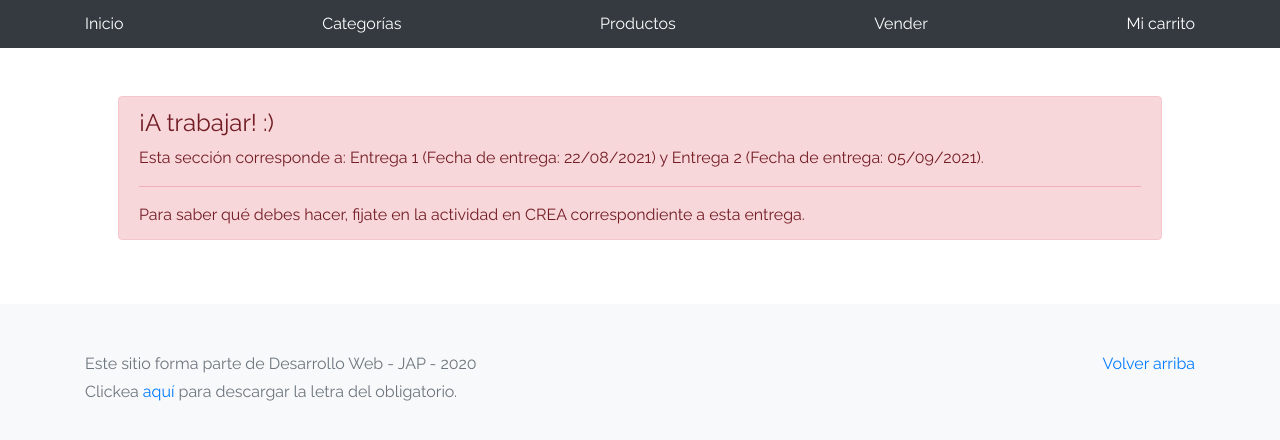
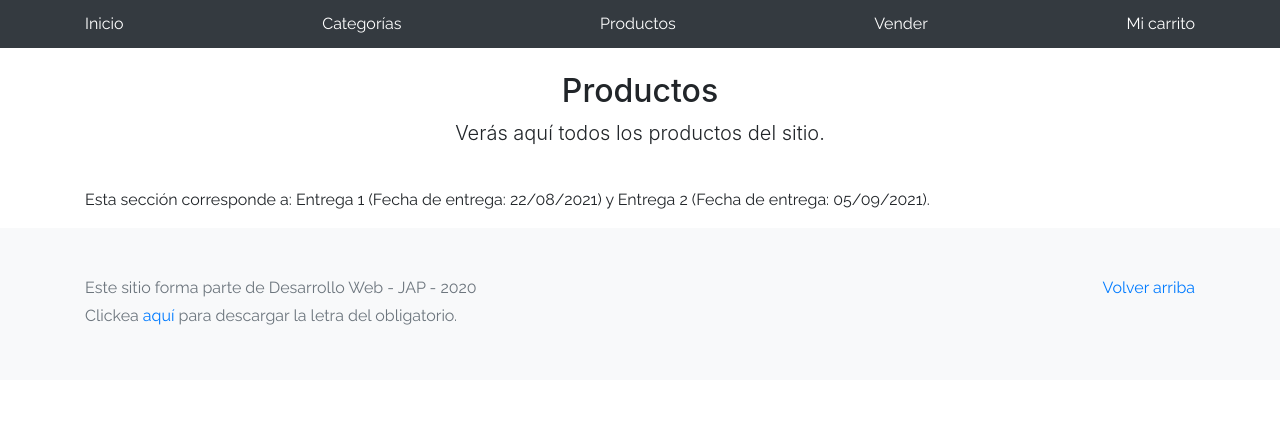
Before and after one commit to alexis2341/e-mercado, a plain HTML site: page products.html in a window 1280 px wide. Drawn offline with Linux system fonts and the light colour scheme; no server answers.

Commit message:
Listado de productos
Mejora en el estilo

```diff
--- a/products.html
+++ b/products.html
@@ -23,14 +23,15 @@
         <a class="py-2 d-none d-md-inline-block" href="cart.html">Mi carrito</a>
       </div>
     </nav>
-    <div class="container p-5">
-      <div class="alert alert-danger" role="alert" style="position: relative; width:auto; top: 0;">
-        <h4 class="alert-heading">¡A trabajar! :)</h4>
+    <div class="text-center p-4">
+      <h2>Productos</h2>
+      <p class="lead">Verás aquí todos los productos del sitio.</p>
+  </div>
+
+      <div class="container">
         <p id="productos">Esta sección corresponde a: Entrega 1 (Fecha de entrega: 22/08/2021) y Entrega 2 (Fecha de entrega: 05/09/2021).</p>
-        <hr>
-        <p class="mb-0">Para saber qué debes hacer, fijate en la actividad en CREA correspondiente a esta entrega.</p>
       </div>
-    </div>
+
     <footer class="text-muted bg-light">
       <div class="container">
         <p class="float-right">
```
